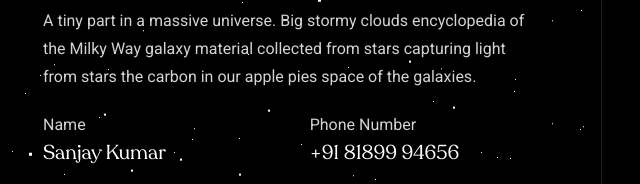
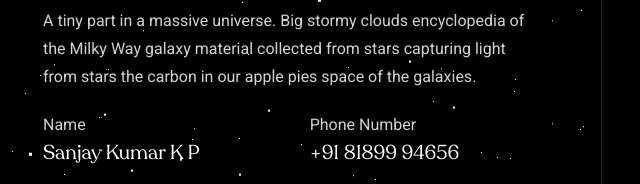
Before and after one commit to SanjayKumarKP/Portfolio, a plain HTML site: page index.html in a window 1280 px wide. Shown: the part 1280-1464 px from the top of the page, 622-1262 px from the left. Drawn offline with nearby package versions, Linux system fonts and the light colour scheme.

Commit message:
Update index.html

```diff
--- a/index.html
+++ b/index.html
@@ -336,7 +336,7 @@
                       <ul class="about-list">
                         <li class="about-item">
                           <p class="list-title">Name</p>
-                          <span class="span title h5">Sanjay Kumar</span>
+                          <span class="span title h5">Sanjay Kumar K P</span>
                         </li>
                         <li class="about-item">
                           <p class="list-title">Phone Number</p>
```
